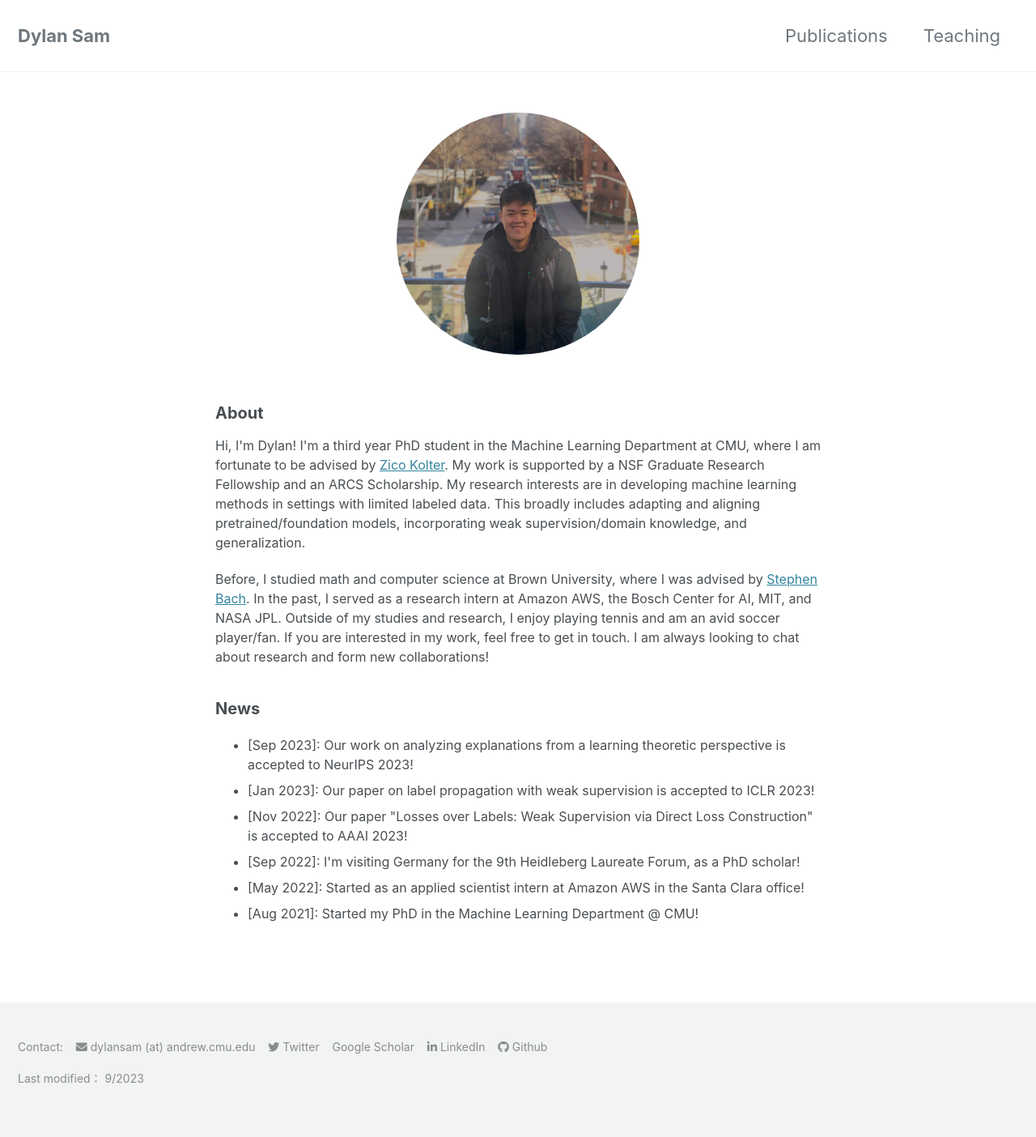
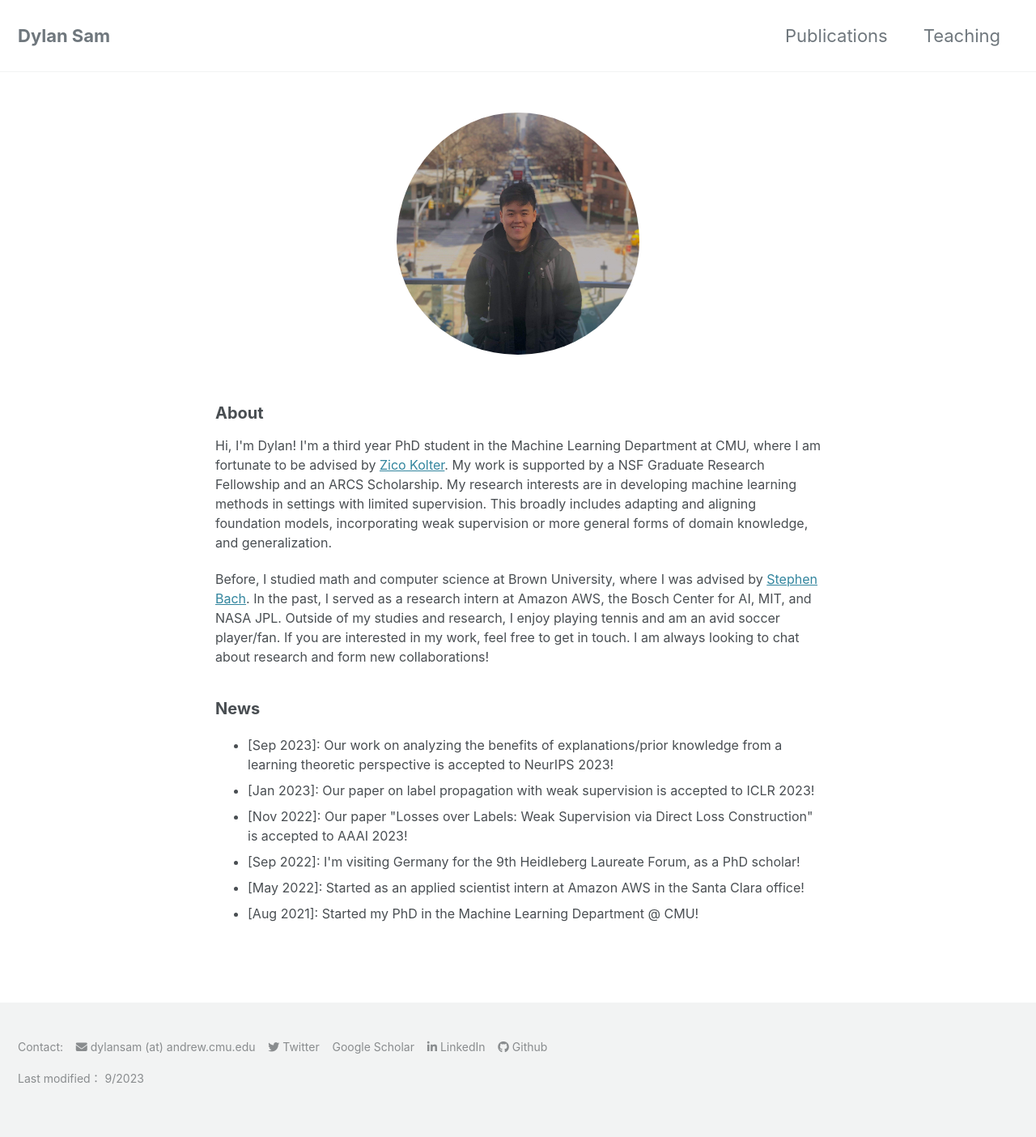
Before and after one commit to dsam99/dsam99.github.io, a Jekyll site: the page built from index.md, in a window 1280 px wide. Shown: the whole page at 81% size. Built offline with Jekyll 4.4.1, drawn with Linux system fonts in a browser that asks for light colours; cached includes are drawn as plain includes; nearby versions of some CDN libraries; a style sheet for code colours, icons or effects is not loaded.

Commit message:
adding update

```diff
--- a/_layouts/home.html
+++ b/_layouts/home.html
@@ -11,7 +11,7 @@ layout: default
 	<h2>About</h2>
 
 	<p>
-		Hi, I'm Dylan! I'm a third year PhD student in the Machine Learning Department at CMU, where I am fortunate to be advised by <a href="https://zicokolter.com/">Zico Kolter</a>. My work is supported by a NSF Graduate Research Fellowship and an ARCS Scholarship. My research interests are in developing machine learning methods in settings with limited labeled data. This broadly includes adapting and aligning pretrained/foundation models, incorporating weak supervision/domain knowledge, and generalization.
+		Hi, I'm Dylan! I'm a third year PhD student in the Machine Learning Department at CMU, where I am fortunate to be advised by <a href="https://zicokolter.com/">Zico Kolter</a>. My work is supported by a NSF Graduate Research Fellowship and an ARCS Scholarship. My research interests are in developing machine learning methods in settings with limited supervision. This broadly includes adapting and aligning foundation models, incorporating weak supervision or more general forms of domain knowledge, and generalization.
 	</p>
 
 	<p>
@@ -21,7 +21,7 @@ layout: default
 	<h2>News</h2>
 	<p>
 		<ul>
-			<li> [Sep 2023]: Our work on analyzing explanations from a learning theoretic perspective is accepted to NeurIPS 2023!
+			<li> [Sep 2023]: Our work on analyzing the benefits of explanations/prior knowledge from a learning theoretic perspective is accepted to NeurIPS 2023!
 			<!-- <li> [Jul 2023]: I'm presenting 4 workshop papers at ICML 2023; 1 oral and 1 poster at the KLR workshop, 1 poster at the IMLH workshop, and 1 oral at the SODS workshop.</li> -->
 			<li> [Jan 2023]: Our paper on label propagation with weak supervision is accepted to ICLR 2023! </li>
 			<li> [Nov 2022]: Our paper "Losses over Labels: Weak Supervision via Direct Loss Construction" is accepted to AAAI 2023! </li>
```
